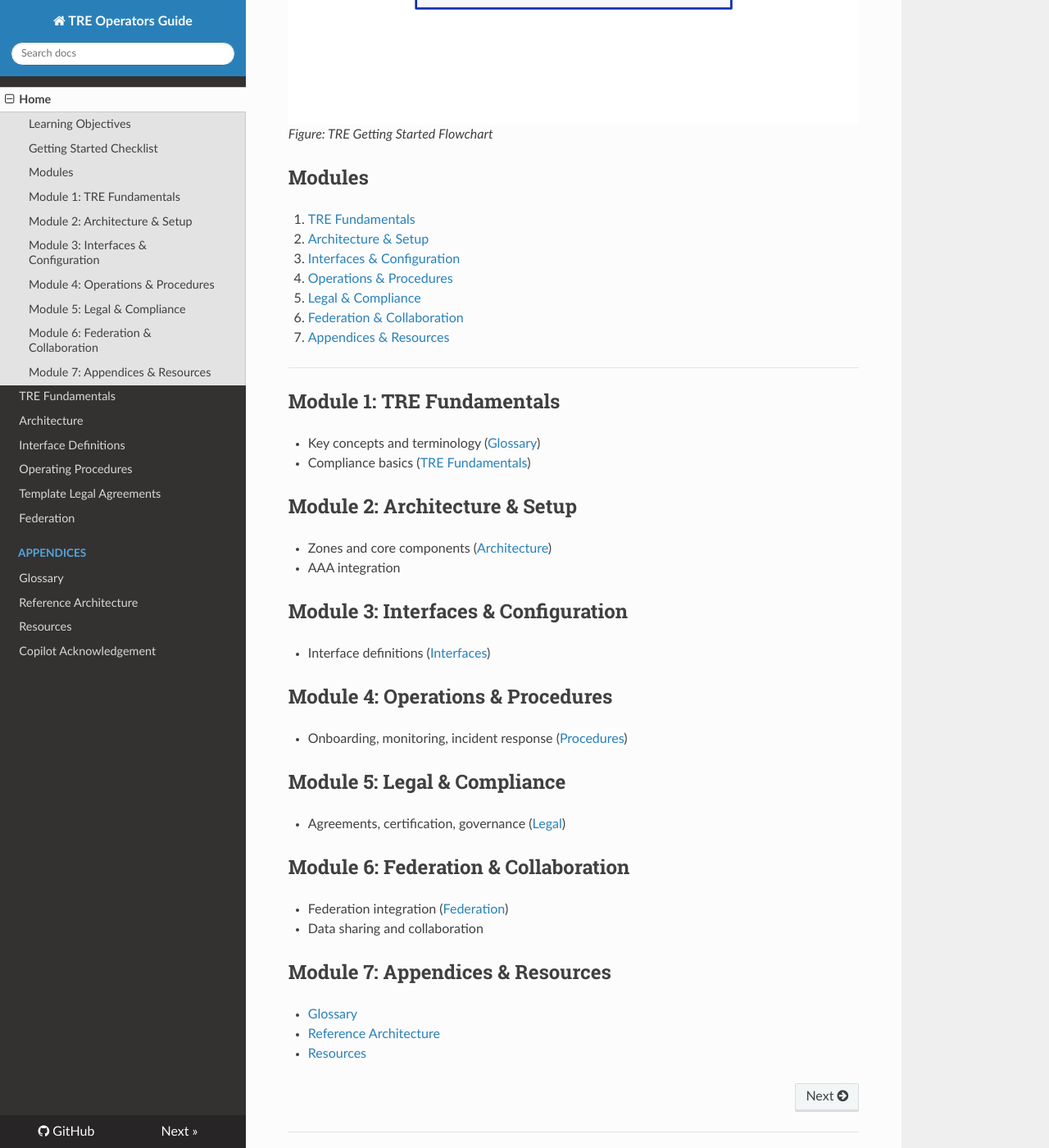
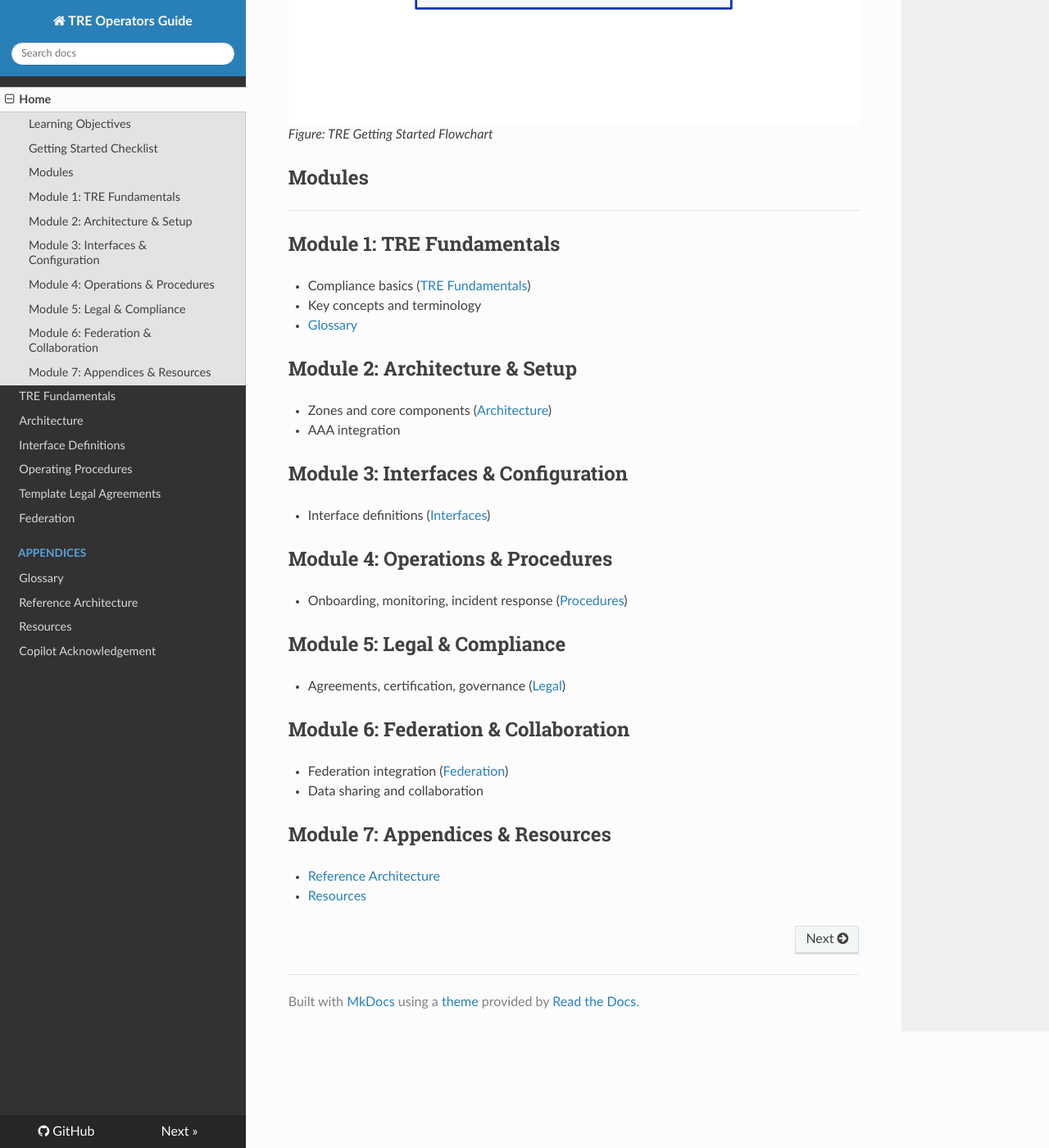
Before and after one commit to unioslo/tre-operators-docs, an MkDocs documentation site: the page built from docs/index.md, in a window 1280 px wide and 1400 px high, scrolled down 3794 px. Shown: the whole window at 82% size. Built offline with MkDocs 1.6.1, drawn with Linux system fonts in a browser that asks for light colours; nearby versions of some CDN libraries.

Commit message:
https://github.com/unioslo/tre-operators-docs/issues/3

```diff
--- a/docs/index.md
+++ b/docs/index.md
@@ -57,38 +57,37 @@ Welcome to the EOSC-ENTRUST Trusted Research Environment (TRE) Operators Trainin
 
 ## Modules
 
-1. [TRE Fundamentals](#module-1-tre-fundamentals)
-2. [Architecture & Setup](#module-2-architecture--setup)
-3. [Interfaces & Configuration](#module-3-interfaces--configuration)
-4. [Operations & Procedures](#module-4-operations--procedures)
-5. [Legal & Compliance](#module-5-legal--compliance)
-6. [Federation & Collaboration](#module-6-federation--collaboration)
-7. [Appendices & Resources](#module-7-appendices--resources)
-
 ---
 
 ## Module 1: TRE Fundamentals
-- Key concepts and terminology ([Glossary](appendices/glossary.md))
+
 - Compliance basics ([TRE Fundamentals](fundamentals.md))
+- Key concepts and terminology
+- [Glossary](appendices/glossary.md)
 
 ## Module 2: Architecture & Setup
+
 - Zones and core components ([Architecture](modules/architecture/index.md))
 - AAA integration
 
 ## Module 3: Interfaces & Configuration
+
 - Interface definitions ([Interfaces](modules/interfaces/index.md))
 
 ## Module 4: Operations & Procedures
+
 - Onboarding, monitoring, incident response ([Procedures](modules/procedures/index.md))
 
 ## Module 5: Legal & Compliance
+
 - Agreements, certification, governance ([Legal](modules/legal/index.md))
 
 ## Module 6: Federation & Collaboration
+
 - Federation integration ([Federation](federation.md))
 - Data sharing and collaboration
 
 ## Module 7: Appendices & Resources
-- [Glossary](appendices/glossary.md)
+
 - [Reference Architecture](appendices/reference-architecture.md)
 - [Resources](appendices/resources.md)
```
